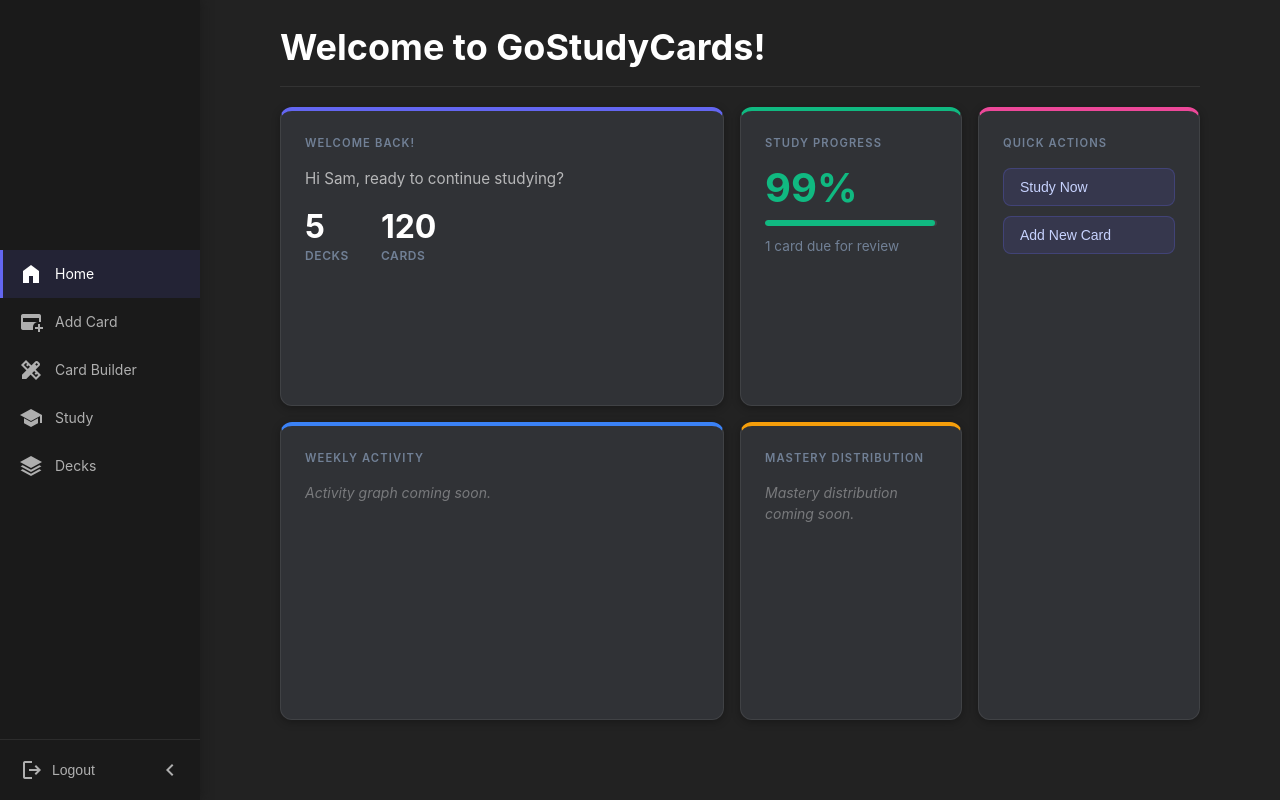
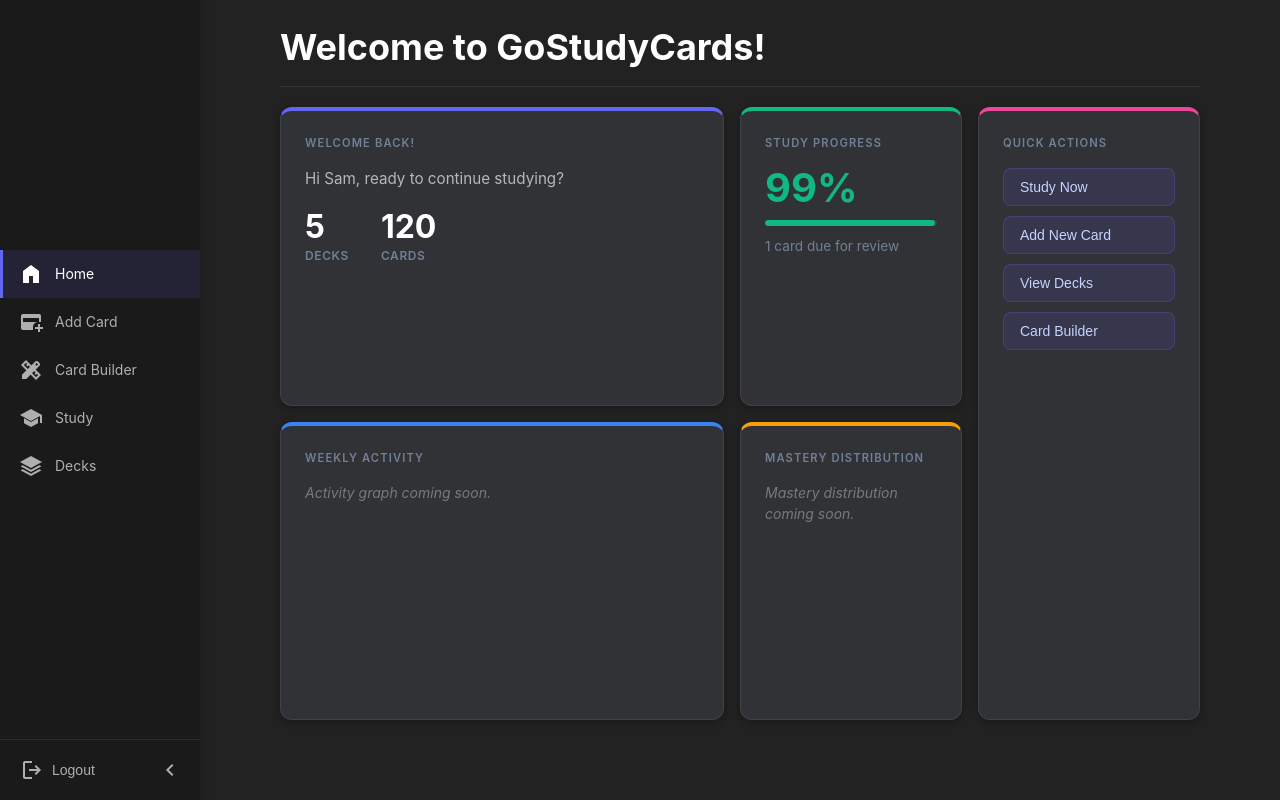
Before and after one commit to 18barbers2/gostudycards, a React (Vite) app in the folder frontend/: page / in a window 1280 px wide. Both pictures are taken after a click on the button "Continue as Guest". Built offline with nearby package versions, Linux system fonts and the light colour scheme.

Commit message:
feature: added functionality for quick links

```diff
--- a/frontend/src/components/DashboardCard.tsx
+++ b/frontend/src/components/DashboardCard.tsx
@@ -1,3 +1,4 @@
+import { useNavigate } from 'react-router-dom';
 import '../css/DashboardCard.css';
 
 interface DashboardCardProps {
@@ -54,10 +55,13 @@ export function PieChartCardContent() {
 }
 
 export function QuickActionsContent() {
+    const navigate = useNavigate();
     return (
         <div className='quick-action-buttons'>
-            <button className="quick-action-btn">Study Now</button>
-            <button className="quick-action-btn">Add New Card</button>
+            <button className="quick-action-btn" onClick={() => navigate('/study')}>Study Now</button>
+            <button className="quick-action-btn" onClick={() => navigate('/add-card')}>Add New Card</button>
+            <button className="quick-action-btn" onClick={() => navigate('/decks')}>View Decks</button>
+            <button className="quick-action-btn" onClick={() => navigate('/card-builder')}>Card Builder</button>
         </div>
     );
 }
```
